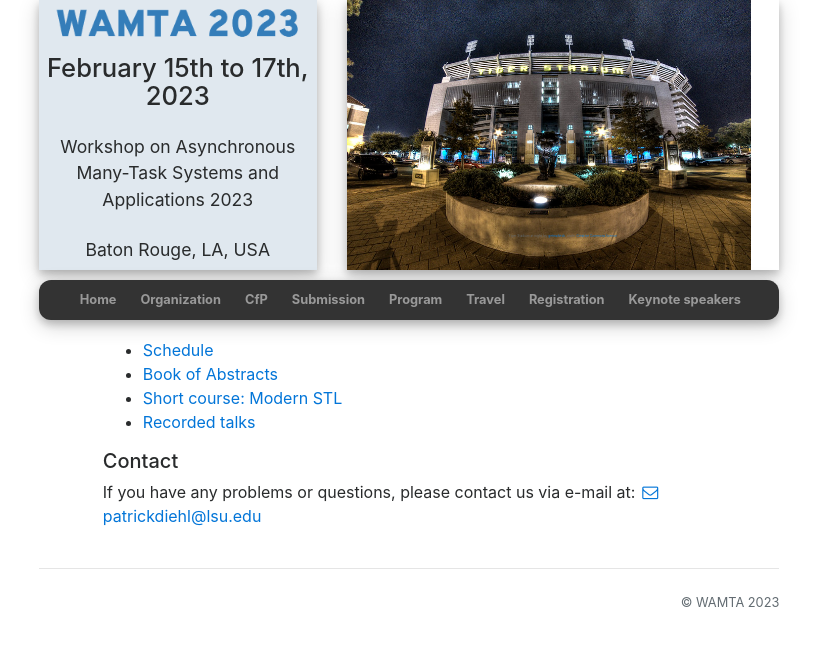
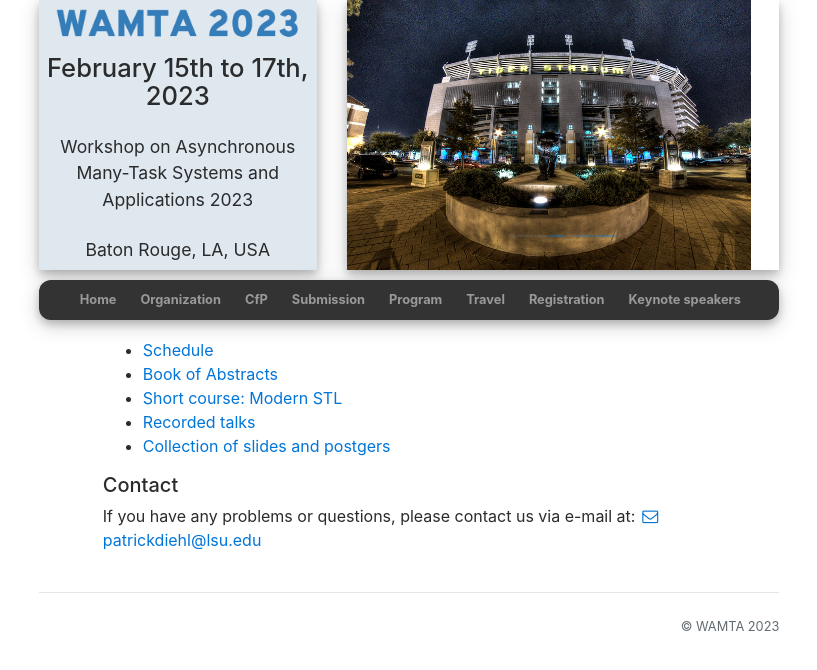
Before and after one commit to wamta26/WAMTA26.github.io, a Jekyll site: the page built from program.md, in a window 1280 px wide. Shown: the top 670 px of the page, without its empty margins (231-1048 px from the left). Built offline with Jekyll 4.4.1, drawn with Linux system fonts in a browser that asks for light colours; nearby versions of some CDN libraries.

Commit message:
Add slides

```diff
--- a/program.md
+++ b/program.md
@@ -25,6 +25,7 @@ slide_id: 4
 <li> <a href="/assets/book-of-abstracts.pdf"> Book of Abstracts </a> </li>
 <li> <a href="/shortcourse"> Short course: Modern STL </a> </li>
 <li> <a href="https://www.youtube.com/playlist?list=PL7vEgTL3FalZ7xBUvYrlgacIhc3CqbYAM">Recorded talks</a> </li>
+<li> <a href="https://zenodo.org/communities/wamta23/?page=1&size=20">Collection of slides and postgers</a> </li>
 </ul>
 
 
```
